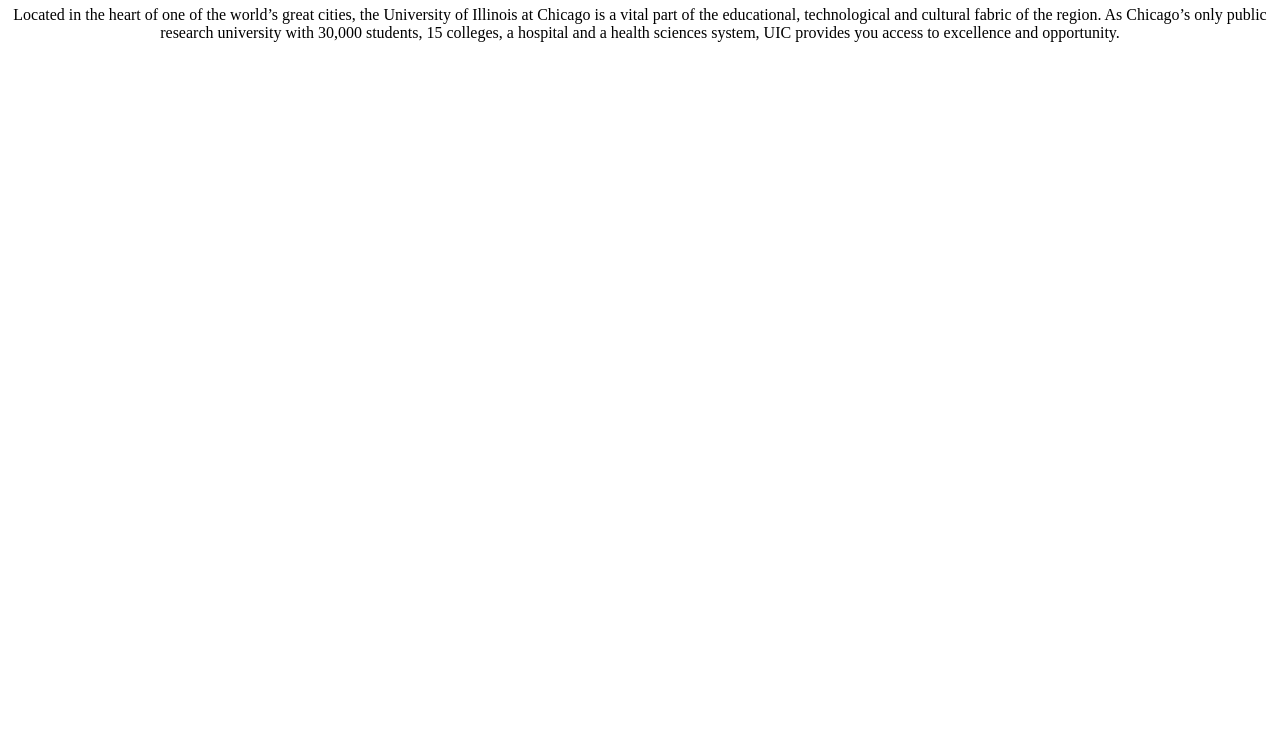
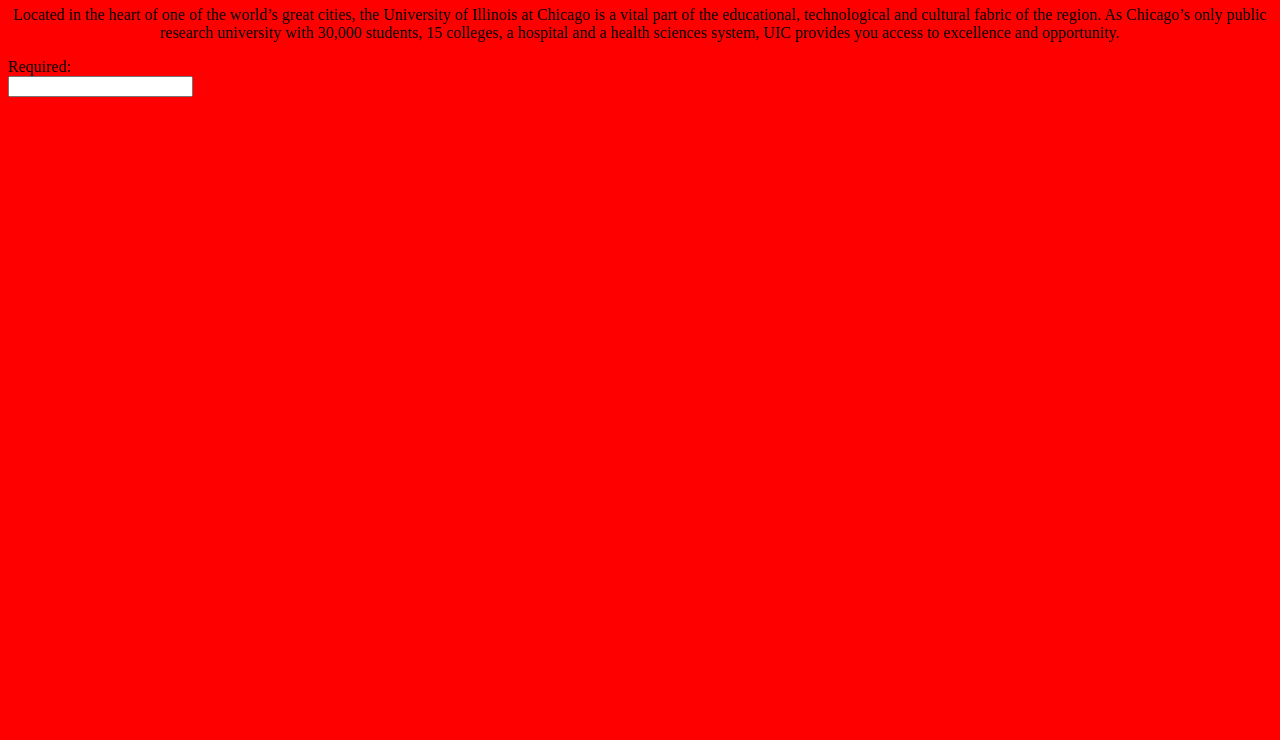
Before and after one commit to karenyfchan/it202-exam1, a plain HTML site: page index.html in a window 1280 px wide. Shown: the part 60-800 px from the top of the page. Drawn offline with Linux system fonts and the light colour scheme.

Commit message:
text with red

```diff
--- a/index.html
+++ b/index.html
@@ -5,12 +5,18 @@ h1 {color:blue;}
 #p1 {
   text-align: center;
 }
+body {background-color: red;}
+
 </style>
 </head>
 <body>
 
 <h1> 661683488 </h1>
 <p id = "p1"> Located in the heart of one of the world’s great cities, the University of Illinois at Chicago is a vital part of the educational, technological and cultural fabric of the region. As Chicago’s only public research university with 30,000 students, 15 colleges, a hospital and a health sciences system, UIC provides you access to excellence and opportunity.</p>
+<form>
+  Required:<br>
+  <input type="text" class ="required"><br>
 
+</form>
 </body>
 </html>
```
